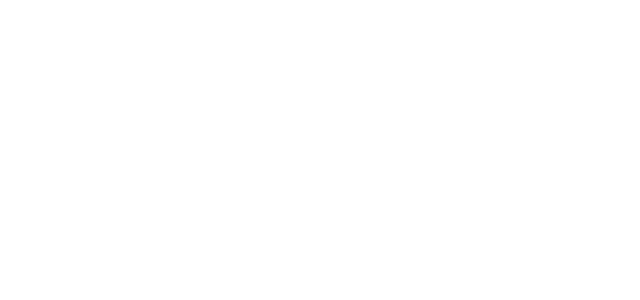
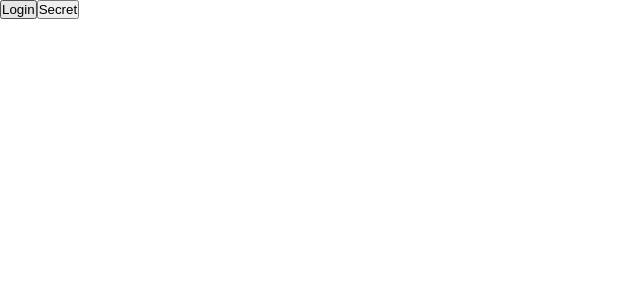
Before and after one commit to BieNew22/Social-Log-In, an Angular app in the folder front-end/: page /home in a window 1280 px wide. Before the commit this address led to /. Shown: the top 300 px of the page, without its empty margins (0-640 px from the left). Built offline with nearby package versions, Linux system fonts and the light colour scheme.

Commit message:
Feat: add Home page, remove login page's secret button

```diff
--- a/front-end/src/app/app.component.ts
+++ b/front-end/src/app/app.component.ts
@@ -9,5 +9,5 @@
   styleUrl: './app.component.scss'
 })
 export class AppComponent {
-  title = 'front-end';
+  title = 'Social Login';
 }
--- /dev/null
+++ b/front-end/src/app/home/home.component.html
@@ -0,0 +1,4 @@
+<div>
+    <button>Login</button>
+    <button>Secret</button>
+</div>
--- /dev/null
+++ b/front-end/src/app/home/home.component.ts
@@ -0,0 +1,12 @@
+import { Component, OnInit } from "@angular/core";
+
+@Component({
+    selector: 'app-home',
+    templateUrl: './home.component.html',
+    styleUrls: ['./home.component.scss']
+})
+export class HomeComponent implements OnInit {
+    ngOnInit(): void {
+
+    }
+}
```
Also changed, not shown: front-end/src/app/app.routes.ts (+7 -1 lines), front-end/src/app/home/home.component.scss (added).
